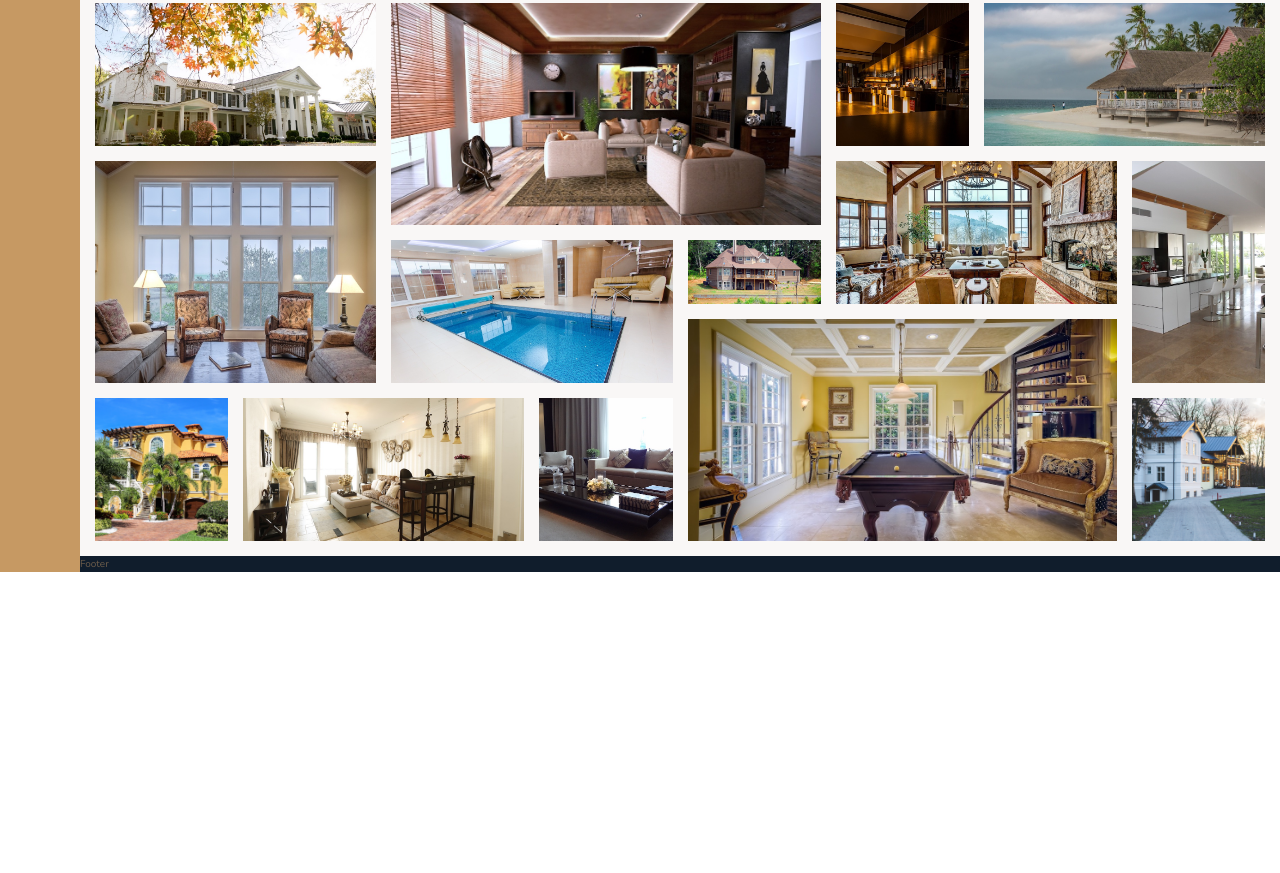
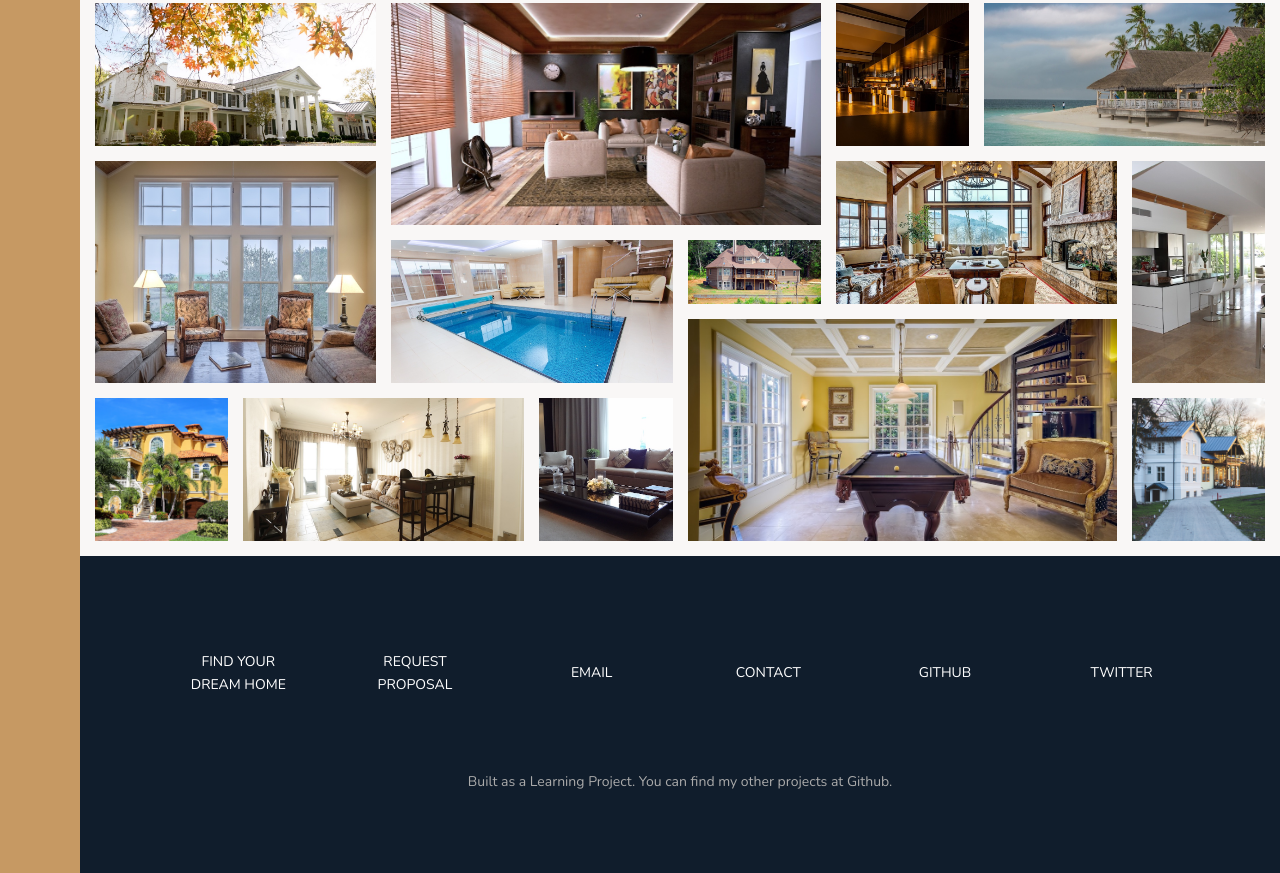
Before and after one commit to muknan/Nexter, a website: page index.html in a window 1280 px wide. Shown: the part 3084-3957 px from the top of the page. Before the commit the page ends 3656 px from the top, so only its background shows below. Drawn offline with nearby package versions, Linux system fonts and the light colour scheme.

Commit message:
Building footer section

```diff
--- a/index.html
+++ b/index.html
@@ -376,6 +376,30 @@
         />
       </figure>
     </section>
-    <footer class="footer">Footer</footer>
+    <footer class="footer">
+      <ul class="nav">
+        <li class="nav__item">
+          <a href="#" class="nav__link">Find your dream home</a>
+        </li>
+        <li class="nav__item">
+          <a href="#" class="nav__link">Request proposal</a>
+        </li>
+        <li class="nav__item">
+          <a href="#" class="nav__link">Email</a>
+        </li>
+        <li class="nav__item">
+          <a href="#" class="nav__link">Contact</a>
+        </li>
+        <li class="nav__item">
+          <a href="#" class="nav__link">Github</a>
+        </li>
+        <li class="nav__item">
+          <a href="#" class="nav__link">Twitter</a>
+        </li>
+      </ul>
+      <p class="copyright">
+        Built as a Learning Project. You can find my other projects at Github.
+      </p>
+    </footer>
   </body>
 </html>
--- a/sass/_footer.scss
+++ b/sass/_footer.scss
@@ -1,4 +1,43 @@
 .footer {
   background-color: $color-secondary;
   grid-column: full-start / full-end;
+
+  padding: 8rem;
 }
+
+.nav {
+  list-style: none;
+  display: grid;
+  grid-template-columns: repeat(auto-fit, minmax(15rem, 1fr));
+  gap: 2rem;
+  align-items: center;
+
+  &__link {
+    &:link,
+    &:visited {
+      color: #fff;
+      text-transform: uppercase;
+      text-decoration: none;
+      font-size: 1.4rem;
+      text-align: center;
+      padding: 1.5rem 3rem;
+      display: block;
+      transition: all 0.2s;
+    }
+
+    &:hover,
+    &:active {
+      background-color: rgba(#fff, 0.05);
+      transform: translateY(-3px);
+    }
+  }
+}
+
+.copyright {
+  font-size: 1.4rem;
+  text-align: center;
+  color: $color-grey-light-2;
+  margin-top: 6rem;
+  margin-right: auto;
+  margin-left: auto;
+}
```
Also changed, not shown: css/style.css.
